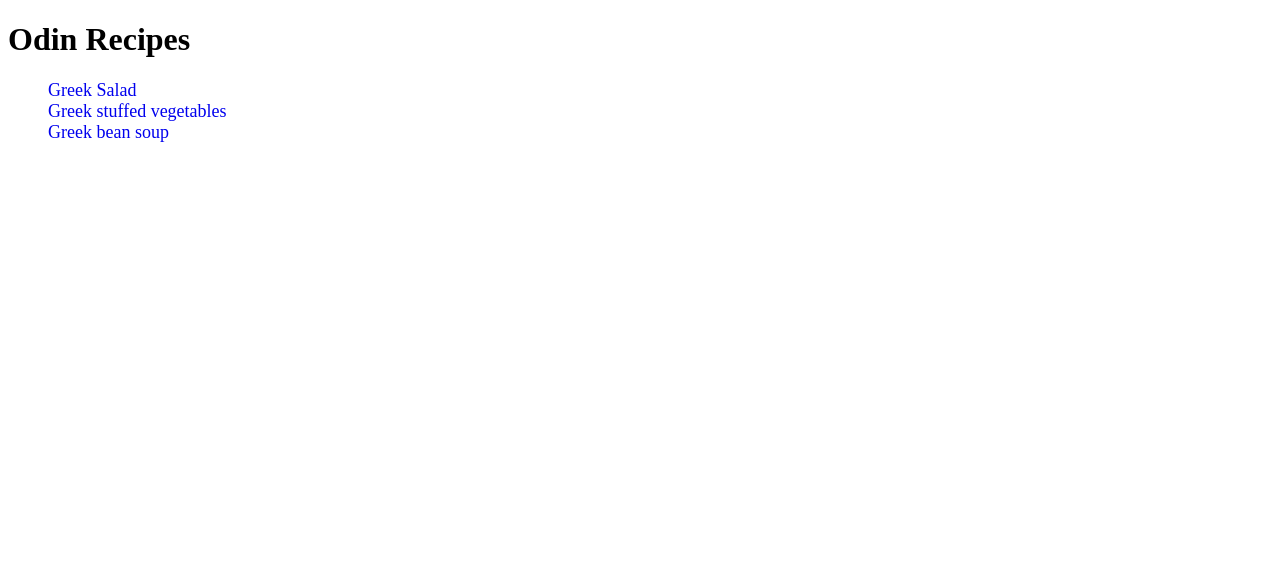
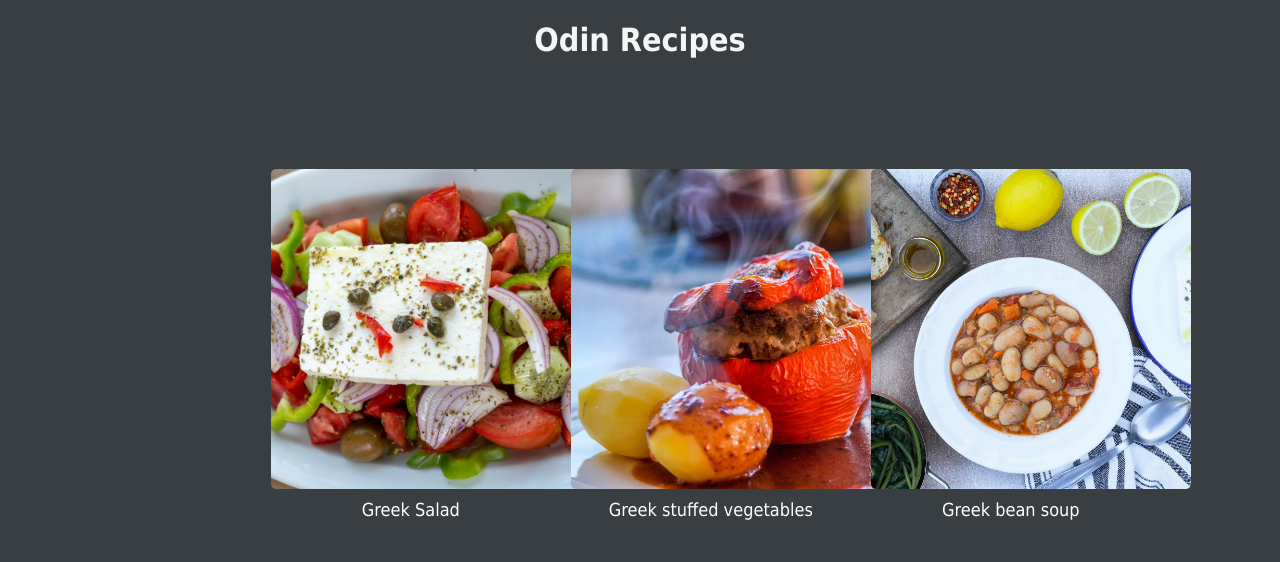
Before and after one commit to abasiadimas/odin-recipes, a plain HTML site: page index.html in a window 1280 px wide. Drawn offline with Linux system fonts and the light colour scheme.

Commit message:
Add some style to the main page
Add an external CSS file to give some style and make the index.html looks better

```diff
--- /dev/null
+++ b/css/style.css
@@ -0,0 +1,67 @@
+body {
+  box-sizing: border-box;
+  background-color: rgb(57, 62, 66);
+  font-family: Tahoma, Verdana, Geneva, sans-serif;
+}
+
+.mainTitle {
+  color: whitesmoke;
+  text-align: center;
+}
+
+.recipes {
+  width: 60%;
+  margin-left: auto;
+  margin-right: auto;
+  margin-top: 100px;
+  display: flex;
+  justify-content: space-between;
+}
+
+.card-wrapper {
+  width: 300px;
+  height: 400px;
+  text-align: center;
+}
+.card {
+  width: 300px;
+  height: 300px;
+  border-radius: 5px;
+  margin: 10px;
+  padding: 10px;
+}
+
+.card-title a {
+  color: white;
+  font-size: 18px;
+  text-decoration: none;
+  padding: 20px;
+}
+
+.card-title a:hover {
+  color: rgb(226, 181, 33);
+  font-size: 18px;
+  text-decoration: none;
+  padding: 20px;
+}
+
+.card.card-salat {
+  background-image: url(../img/greek-salad.jpg);
+  background-repeat: no-repeat;
+  background-position: center;
+  background-size: cover;
+}
+
+.card.card-stuffed {
+  background-image: url(../img/stuffed-pepper.jpg);
+  background-repeat: no-repeat;
+  background-position: center;
+  background-size: cover;
+}
+
+.card.card-soup {
+  background-image: url(../img/bean-soup.jpg);
+  background-repeat: no-repeat;
+  background-position: center;
+  background-size: cover;
+}
--- a/index.html
+++ b/index.html
@@ -4,26 +4,30 @@
     <meta charset="UTF-8" />
     <meta name="viewport" content="width=device-width, initial-scale=1.0" />
     <title>Odin recipes</title>
+    <link rel="stylesheet" href="./css/style.css" />
   </head>
   <body>
-    <h1>Odin Recipes</h1>
+    <h1 class="mainTitle">Odin Recipes</h1>
 
-    <ul style="list-style-type: none">
-      <li style="font-size: large">
-        <a style="text-decoration: none" href="./recipes/salad.html"
-          >Greek Salad</a
-        >
-      </li>
-      <li style="font-size: large">
-        <a style="text-decoration: none" href="./recipes/gemista.html"
-          >Greek stuffed vegetables</a
-        >
-      </li>
-      <li style="font-size: large">
-        <a style="text-decoration: none" href="./recipes/beans.html"
-          >Greek bean soup</a
-        >
-      </li>
-    </ul>
+    <div class="recipes">
+      <div class="card-wrapper">
+        <div class="card card-salat"></div>
+        <div class="card-title">
+          <a href="./recipes/salad.html">Greek Salad</a>
+        </div>
+      </div>
+      <div class="card-wrapper">
+        <div class="card card-stuffed"></div>
+        <div class="card-title">
+          <a href="./recipes/gemista.html">Greek stuffed vegetables</a>
+        </div>
+      </div>
+      <div class="card-wrapper">
+        <div class="card card-soup"></div>
+        <div class="card-title">
+          <a href="./recipes/beans.html">Greek bean soup</a>
+        </div>
+      </div>
+    </div>
   </body>
 </html>
```
